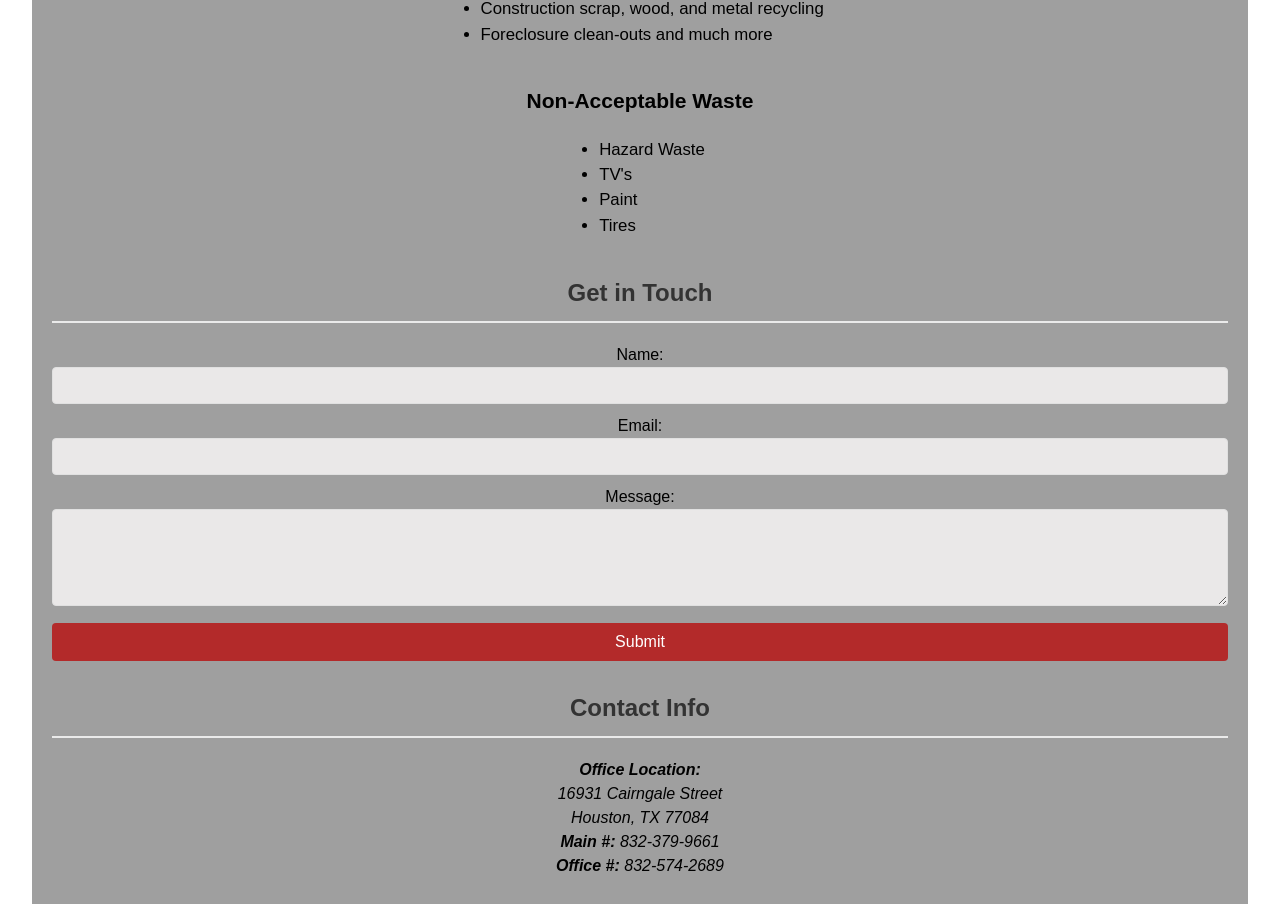
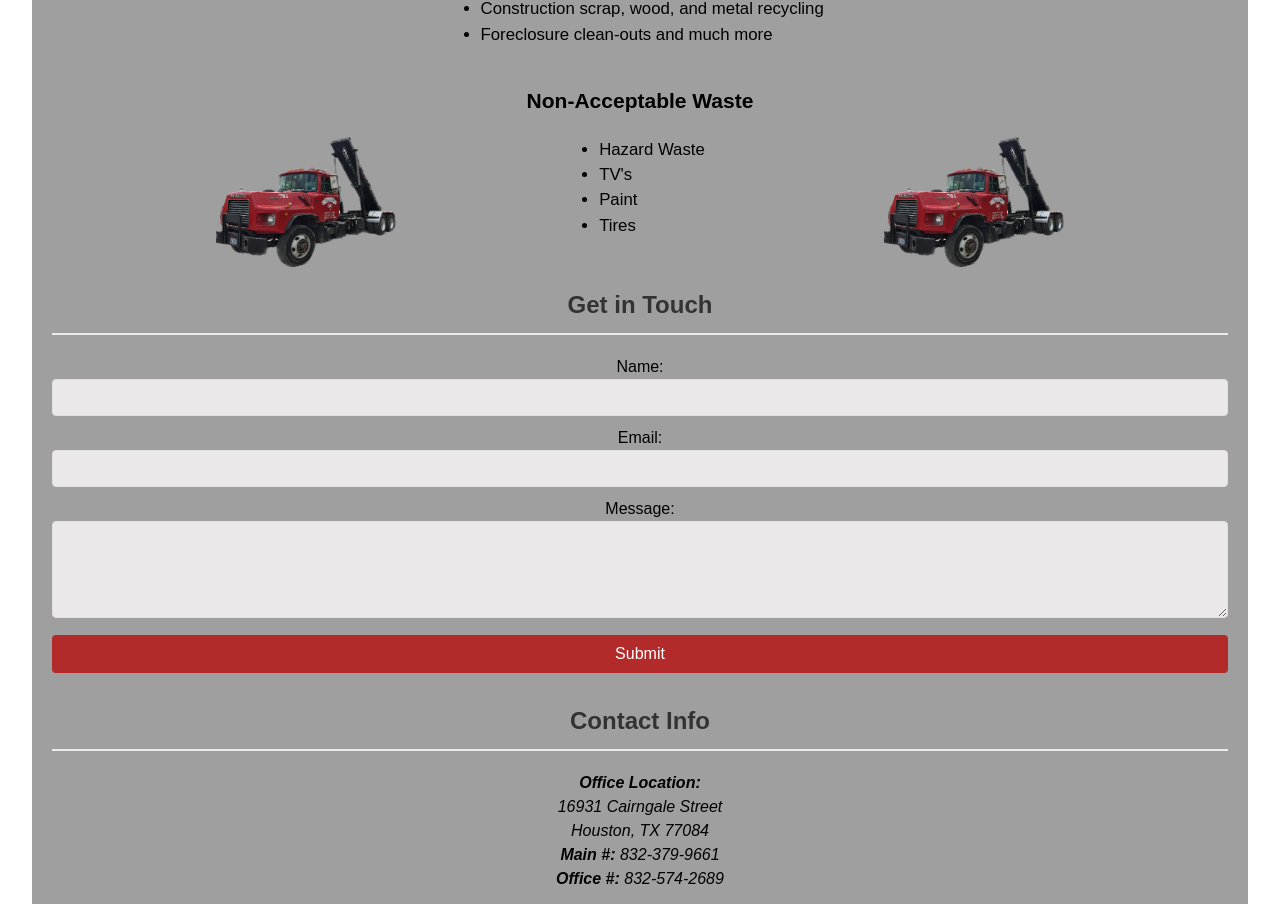
Before and after one commit to cdschexnide/bootjackranch, a React (Vite) app: page / in a window 1280 px wide. Shown: the part 1011-1915 px from the top of the page. Built offline with nearby package versions, Linux system fonts and the light colour scheme.

Commit message:
added truck logos

```diff
--- a/src/App.tsx
+++ b/src/App.tsx
@@ -1,6 +1,7 @@
 import { useState } from "react";
 import "./App.css";
 import armadilloLogo from "../src/assets/red-armadillo-logo2.png";
+import truck from "../src/assets/truck.png";
 
 function App() {
   const [name, setName] = useState<string>("");
@@ -171,6 +172,12 @@ function App() {
           </ul>
         </div>
         <h3 className="subheaders">Non-Acceptable Waste</h3>
+        <div style={{ display: "flex", justifyContent: "space-evenly" }}>
+          <img
+            style={{ width: 180, height: 130 }}
+            src={truck}
+            alt="truck photo"
+          />
           <div style={{ display: "flex", justifyContent: "center" }}>
             <ul className="list-4">
               <li style={{ color: "black" }}>Hazard Waste</li>
@@ -178,6 +185,12 @@ function App() {
               <li style={{ color: "black" }}>Paint</li>
               <li style={{ color: "black" }}>Tires</li>
             </ul>
+          </div>
+          <img
+            style={{ width: 180, height: 130 }}
+            src={truck}
+            alt="truck photo"
+          />
         </div>
       </section>
 
```
Also changed, not shown: src/assets/truck.png (added). Lines whose indentation alone changed are shown as unchanged.
